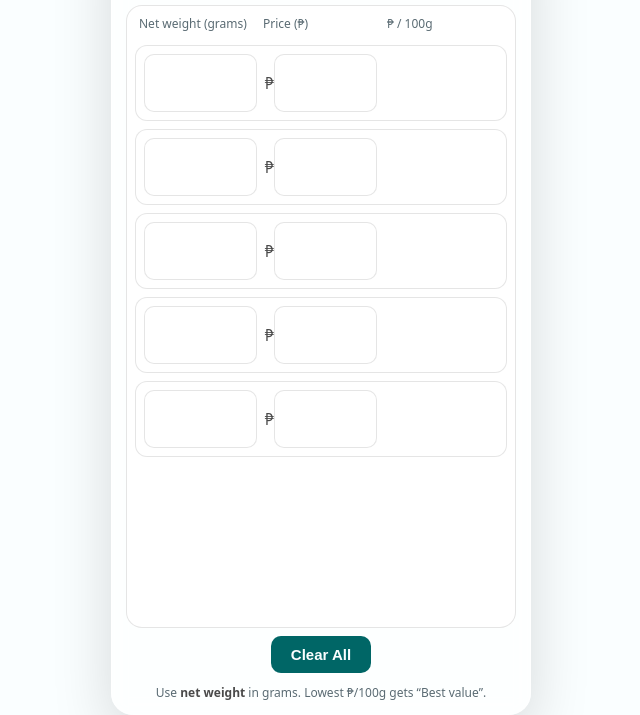
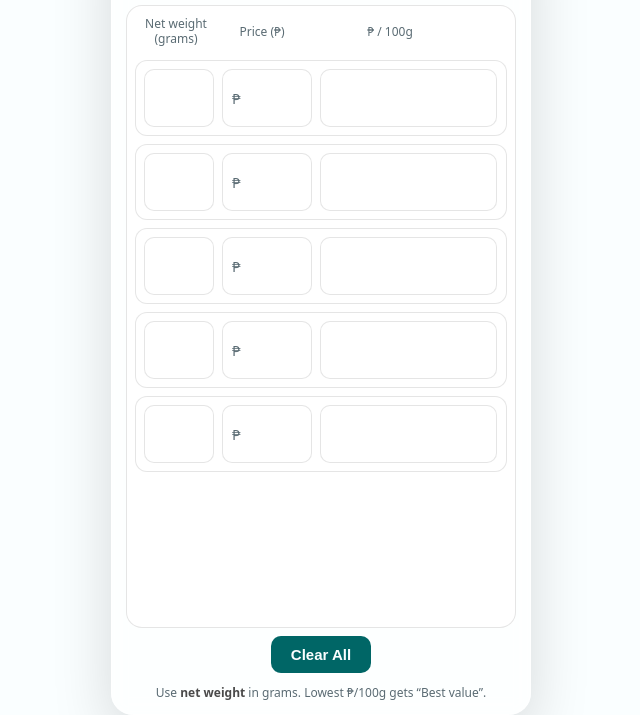
Before and after one commit to darylmilanes/best-deal-calculator, a plain HTML site: page index.html in a window 1280 px wide. Shown: the part 85-800 px from the top of the page, without its empty margins (319-959 px from the left). Drawn offline with Linux system fonts and the light colour scheme.

Commit message:
Update styles.css

```diff
--- a/styles.css
+++ b/styles.css
@@ -9,32 +9,30 @@
   --vh:100vh;
 }
 
-/* Lock page — no scroll, no jump */
 html, body { height: 100%; overscroll-behavior: none; }
 body {
   margin: 0;
   background: var(--bg);
   color: var(--text);
   font-family: system-ui, -apple-system, Segoe UI, Roboto, "Helvetica Neue", Arial, "Noto Sans";
-  font-size: 16px; /* prevents iOS zoom on inputs */
+  font-size: 16px;
   line-height: 1.25;
-  overflow: hidden; /* fully lock scroll */
+  overflow: hidden;
 }
 
-/* App frame: now 4 rows (header, table, button, footer) */
+/* 4 rows: header | table | clear | footnote */
 .app-shell{
   position: relative;
   height: var(--vh);
   max-width: 420px;
   margin: 0 auto;
   display: grid;
-  grid-template-rows: auto 1fr auto auto; /* header | table | clear button | footnote */
+  grid-template-rows: auto 1fr auto auto;
   gap: 8px;
   padding: 14px;
   box-sizing: border-box;
 }
 
-/* Optional subtle frame on desktop */
 @media (min-width: 600px){
   .app-shell{
     border-radius: 22px;
@@ -54,53 +52,45 @@ body {
   color: var(--bg);
   border-radius: 12px;
 }
-.app-header h1{
-  margin: 0;
-  font-size: 20px;
-  font-weight: 700;
-  color: var(--bg);
-}
-.app-header .sub{
-  margin: 4px 0 0;
-  font-size: 13px;
-  color: var(--bg);
-  opacity: 0.9;
-}
+.app-header h1{ margin: 0; font-size: 20px; font-weight: 700; color: var(--bg); }
+.app-header .sub{ margin: 4px 0 0; font-size: 13px; color: var(--bg); opacity: 0.9; }
 
 /* Table */
 .table{
   display: grid;
   grid-auto-rows: min-content;
   gap: 8px;
-  overflow: hidden;               /* no internal scroll */
+  overflow: hidden;
   padding: 8px;
   background: rgba(255,255,255,0.75);
   border: 1px solid var(--border);
   border-radius: 16px;
 }
+/* Make column 3 (results) wider */
 .table-head, .row{
   display: grid;
-  grid-template-columns: 1fr 1fr 1fr;
+  grid-template-columns: 70px 90px 155px; /* grams | price | results */
   gap: 8px;
   align-items: center;
 }
+
+
+
 .table-head{
   color: var(--muted);
   font-size: 12px;
   padding: 2px 4px 6px 4px;
   user-select: none;
 }
+
 .row{
   padding: 8px;
   border-radius: 12px;
   background: white;
   border: 1px solid var(--border);
 }
-.cell{
-  display: flex;
-  align-items: center;
-  min-height: 40px;  /* fixed height to avoid shifts */
-}
+
+.cell{ display: flex; align-items: center; min-height: 40px; }
 
 /* Inputs */
 input[type="number"]{
@@ -109,44 +99,74 @@ input[type="number"]{
   padding: 8px 10px;
   border-radius: 10px;
   border: 1px solid var(--border);
-  font-size: 16px; /* keep >=16 to avoid iOS zoom */
+  font-size: 16px;
   outline: none;
   background: #fff;
 }
-input[type="number"]:focus{
-  border-color: var(--accent);
-  box-shadow: 0 0 0 4px var(--ring);
-}
-
-/* Remove arrows (spinners) on number inputs */
+input[type="number"]:focus{ border-color: var(--accent); box-shadow: 0 0 0 4px var(--ring); }
 input[type=number]::-webkit-inner-spin-button,
 input[type=number]::-webkit-outer-spin-button { -webkit-appearance: none; margin: 0; }
 input[type=number] { -moz-appearance: textfield; }
 
-/* Result cell: reserve space for value + badge so layout never jumps */
-.result{ justify-content: space-between; gap: 6px; }
-.resultValue{
-  font-variant-numeric: tabular-nums;
-  min-width: 84px;     /* reserve width for values like "₱1234.56" */
-  display: inline-block;
+/* Price prefix ₱ (keeps input numeric, adds visual ₱, aligns under header) */
+.cell.price{ position: relative; }
+.cell.price .peso{
+  position: absolute;
+  left: 10px;
+  font-size: 15px;
+  color: var(--muted);
+  pointer-events: none;
+}
+.cell.price .p-input{
+  padding-left: 24px; /* room for ₱ */
 }
 
-/* Badge */
+/* Result: a wider "input-like" box that also holds the badge */
+.result{ justify-content: flex-start; }
+/* Result box layout */
+.resultBox{
+  width: 100%;
+  min-height: 40px;
+  padding: 8px 10px;
+  border-radius: 10px;
+  border: 1px solid var(--border);
+  background:#fff;
+  display: flex;
+  align-items: center;
+  gap: 8px;
+  justify-content: flex-start;   /* 👈 keep items grouped, not pushed apart */
+}
+
+/* Number result flexes, leaves room for badge */
+.resultValue{
+  flex: 1;                /* 👈 take up remaining space */
+  font-variant-numeric: tabular-nums;
+  min-width: 60px;
+}
+
+/* Badge stays inside box */
 .badge{
-  min-width: 88px;
+  flex-shrink: 0;          /* 👈 don’t shrink into overflow */
+  max-width: 70px;         /* 👈 ensures it never exceeds box */
+  text-align: center;
+  white-space: nowrap;     /* 👈 keep text in one line */
+  overflow: hidden;
+  text-overflow: ellipsis; /* 👈 if too long, show … */
+  min-width: 60px;
   height: 24px;
   display: inline-flex;
   align-items: center;
   justify-content: center;
-  padding: 0 10px;
+  padding: 0 8px;
   border-radius: 999px;
   font-size: 12px;
   font-weight: 600;
-  color: white;
+  color: #fff;
   background: transparent;
 }
 .badge.best{ background: var(--ok); }
-.badge.tie{ background: var(--ok); opacity: 0.90; }
+.badge.tie{ background: var(--ok); opacity: .9; }
+
 
 /* Clear button row */
 .clear-wrap { text-align: center; }
@@ -162,7 +182,7 @@ input[type=number] { -moz-appearance: textfield; }
 }
 #clearBtn:active{ opacity: .85; }
 
-/* Footer note */
+/* Footer */
 .note{
   font-size: 12px;
   color: var(--muted);
@@ -171,3 +191,9 @@ input[type=number] { -moz-appearance: textfield; }
   padding-top: 4px;
 }
 .note strong{ color: var(--text); }
+.resultBox{ display: flex; gap: 10px; align-items: center; justify-content: space-between; }
+.resultValue{ flex: 1; min-width: 72px; }  /* lets the badge have room */
+.badge{ flex-shrink: 0; }                   /* prevents the pill from squishing */
+.table-head div:nth-child(1){ text-align: center; padding-left: 4px; }   /* Net weight */
+.table-head div:nth-child(2){ text-align: center; }                   /* Price */
+.table-head div:nth-child(3){ text-align: center; padding-right: 5px; }/* ₱ / 100g */
```
